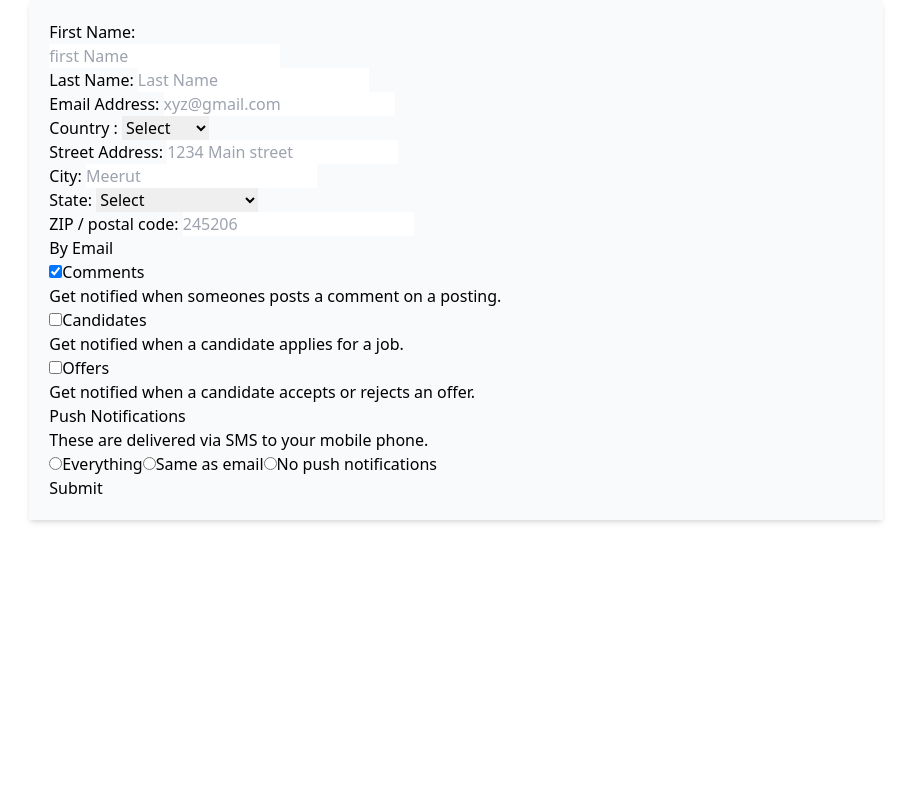
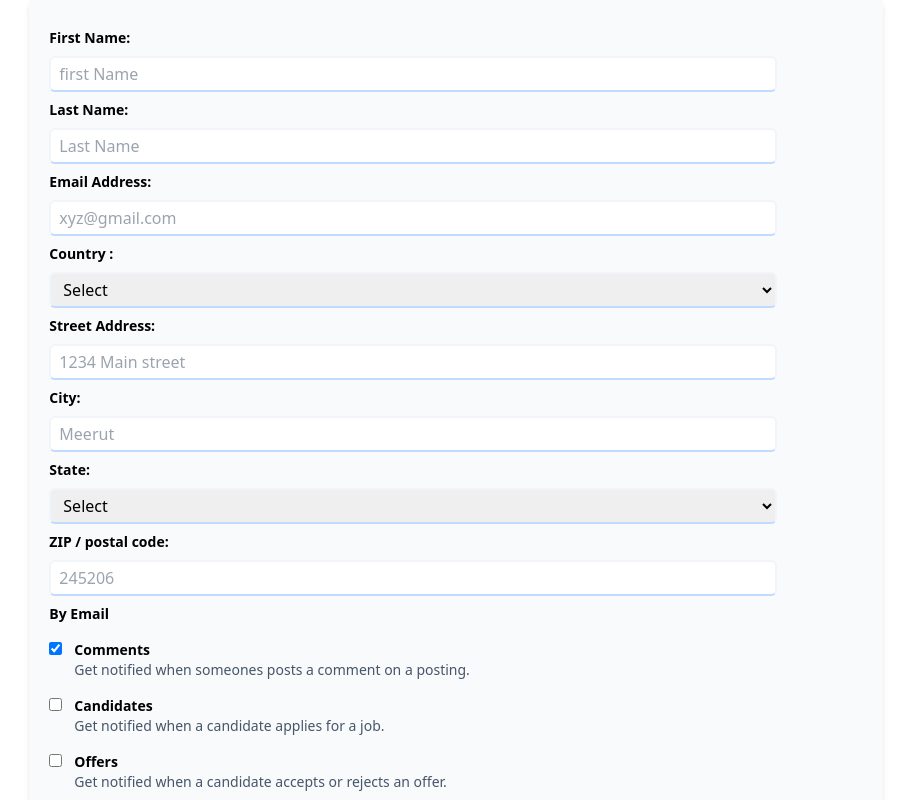
Before and after one commit to Gittushar88448/react-Form, a React (Create React App) app: page / in a window 1280 px wide. Shown: the top 800 px of the page, without its empty margins (184-1095 px from the left). Built offline with nearby package versions, Linux system fonts and the light colour scheme.

Commit message:
adding tailwind css to whole code

```diff
--- a/src/App.js
+++ b/src/App.js
@@ -3,24 +3,24 @@ import { useState } from "react";
 function App() {
   const [formData, setFormData] = useState({
     firstName: "", lastName: "", email: "", country: "",
-    streetAddress: "", city: "", state: "", zip: "",comments:true, candidate:false , offer:false
+    streetAddress: "", city: "", state: "", zip: "", comments: true, candidate: false, offer: false
     , mode: ""
   });
 
   function changeHandler(event) {
 
     setFormData(pre => {
-      const {type , name ,value , checked} = event.target;
+      const { type, name, value, checked } = event.target;
       return {
         ...pre,
-        [name]: type === "checkbox"? checked : value
+        [name]: type === "checkbox" ? checked : value
       }
     }
 
     )
   }
 
-  function submitHandler(event){
+  function submitHandler(event) {
     event.preventDefault();
     console.log("data is printing");
     console.log(formData);
@@ -28,12 +28,12 @@ function App() {
 
   return (
     <div className="App">
-      <form className="w-8/12 flex flex-col mx-auto bg-slate-50 shadow-md items-start px-5 py-5">
+      <form className="w-8/12 flex flex-col mx-auto bg-slate-50 shadow-md items-start px-5 relative py-5">
 
         <div className="flex flex-col ">
-            <label htmlFor="fname">First Name: </label>
+          <label htmlFor="fname" className="text-sm font-bold py-2 ">First Name: </label>
 
-            <input className=" border-black"
+          <input className="w-8/12 rounded-md border-2 border-slate-100 w-[45.5rem] border-b-blue-200 px-2 py-1"
             type="text"
             onChange={changeHandler}
             placeholder="first Name"
@@ -43,10 +43,10 @@ function App() {
           />
         </div>
 
-          <div>
-            <label htmlFor="lastName">Last Name: </label>
+        <div className="flex flex-col ">
+          <label htmlFor="lastName" className="text-sm font-bold py-2 ">Last Name: </label>
 
-            <input className=" border-black"
+          <input className="w-8/12 rounded-md border-2 border-slate-100 w-[45.5rem] border-b-blue-200 px-2 py-1"
             type="text"
             onChange={changeHandler}
             placeholder="Last Name"
@@ -56,10 +56,10 @@ function App() {
           />
         </div>
 
-          <div>
-            <label htmlFor="email">Email Address: </label>
+        <div className="flex flex-col ">
+          <label htmlFor="email" className="text-sm font-bold py-2 ">Email Address: </label>
 
-            <input className=" border-black"
+          <input className="w-8/12 rounded-md border-2 border-slate-100 w-[45.5rem] border-b-blue-200 px-2 py-1"
             type="email"
             onChange={changeHandler}
             placeholder="xyz@gmail.com"
@@ -69,9 +69,9 @@ function App() {
           />
         </div>
 
-          <div>
-            <label htmlFor="country">Country : </label>
-            <select
+        <div className="flex flex-col ">
+          <label htmlFor="country" className="text-sm font-bold py-2 ">Country : </label>
+          <select className="w-8/12 rounded-md border-2 border-slate-100 w-[45.5rem] border-b-blue-200 px-2 py-1"
             name="country"
             id="country"
             value={formData.country}
@@ -88,10 +88,10 @@ function App() {
         </div>
 
 
-          <div>
-            <label htmlFor="streetAddress">Street Address: </label>
+        <div className="flex flex-col ">
+          <label htmlFor="streetAddress" className="text-sm font-bold py-2 ">Street Address: </label>
 
-            <input className=" border-black"
+          <input className="w-8/12 rounded-md border-2 border-slate-100 w-[45.5rem] border-b-blue-200 px-2 py-1"
             type="text"
             onChange={changeHandler}
             placeholder="1234 Main street "
@@ -101,10 +101,10 @@ function App() {
           />
         </div>
 
-          <div>
-            <label htmlFor="city">City: </label>
+        <div className="flex flex-col ">
+          <label htmlFor="city" className="text-sm font-bold py-2 ">City: </label>
 
-            <input className=" border-black"
+          <input className="w-8/12 rounded-md border-2 border-slate-100 w-[45.5rem] border-b-blue-200 px-2 py-1"
             type="text"
             onChange={changeHandler}
             placeholder="Meerut"
@@ -115,9 +115,9 @@ function App() {
         </div>
 
 
-          <div>
-            <label htmlFor="state">State: </label>
-            <select
+        <div className="flex flex-col ">
+          <label htmlFor="state" className="text-sm font-bold py-2 ">State: </label>
+          <select className="w-8/12 rounded-md border-2 border-slate-100 w-[45.5rem] border-b-blue-200 px-2 py-1"
             name="state"
             id="state"
             onChange={changeHandler}
@@ -157,10 +157,10 @@ function App() {
         </div>
 
 
-          <div>
-            <label htmlFor="zip">ZIP / postal code: </label>
+        <div className="flex flex-col ">
+          <label htmlFor="zip" className="text-sm font-bold py-2 ">ZIP / postal code: </label>
 
-            <input className=" border-black"
+          <input className="w-8/12 rounded-md border-2 border-slate-100 w-[45.5rem] border-b-blue-200 px-2 py-1"
             type="text"
             onChange={changeHandler}
             placeholder="245206"
@@ -172,20 +172,25 @@ function App() {
 
         {/* radio and checkbox section */}
 
-          <p>By Email</p>
+        <p className="text-sm font-bold py-2 ">By Email</p>
         <div>
+          <div className="flex gap-3 items-baseline">
+
             <input
               type="checkbox"
               onChange={changeHandler}
               name="comments"
               id="isVisible1"
-            checked = {formData.comments}
+              checked={formData.comments}
             />
-            <label htmlFor="isVisible1">
-              Comments <p>Get notified when
+            <label htmlFor="isVisible1" className="text-sm font-semibold py-2">
+              Comments <p className="text-slate-600 font-normal">Get notified when
                 someones posts a comment on a posting.</p>
             </label>
 
+          </div >
+
+          <div className="flex gap-3 items-baseline">
             <input
               type="checkbox"
               name="candidate"
@@ -193,11 +198,13 @@ function App() {
               id="isVisible2"
               checked={formData.candidate}
             />
-            <label htmlFor="isVisible2">
-              Candidates <p>Get notified when a candidate
+            <label htmlFor="isVisible2" className="text-sm font-semibold py-2">
+              Candidates <p className="text-slate-600 font-normal">Get notified when a candidate
                 applies for a job.</p>
             </label>
+          </div>
 
+          <div className="flex gap-3 items-baseline">
             <input
               type="checkbox"
               name="offer"
@@ -205,27 +212,33 @@ function App() {
               id="isVisible3"
               checked={formData.offer}
             />
-            <label htmlFor="isVisible3">
-              Offers <p>Get notified when a candidate accepts
+            <label htmlFor="isVisible3" className="text-sm font-semibold py-2">
+              Offers <p className="text-slate-600 font-normal">Get notified when a candidate accepts
                 or rejects an offer.</p>
             </label>
+          </div>
 
         </div>
 
-        <h3>Push Notifications</h3>
-        <p>These are delivered via SMS to your mobile phone.</p>
+        <div className="flex flex-col">
+          <h3 className="text-sm font-bold ">Push Notifications</h3>
+          <p className="text-slate-600 font-normal text-sm">These are delivered via SMS to your mobile phone.</p>
+        </div>
 
-        <fieldset>
+        <fieldset className="flex flex-col gap-y-2 py-3">
+          <div className="flex gap-3">
           <input
             type="radio"
             name="mode"
             value="Everything"
             onChange={changeHandler}
             id="Everything"
-          checked = {formData.mode === 'Everything'}
+            checked={formData.mode === 'Everything'}
           />
           <label htmlFor="Everything">Everything</label>
+          </div>
 
+          <div className="flex gap-3">
           <input
             type="radio"
             name="mode"
@@ -236,7 +249,9 @@ function App() {
 
           />
           <label htmlFor="sameEmail">Same as email</label>
+          </div>
 
+          <div className="flex gap-3">
           <input
             type="radio"
             name="mode"
@@ -248,10 +263,11 @@ function App() {
 
           />
           <label htmlFor="noNotification">No push notifications</label>
+          </div>
 
         </fieldset>
 
-        <button type="submit" onClick={submitHandler}>Submit</button>
+        <button type="submit" onClick={submitHandler} className="bg-blue-500 px-4 py-2 font-semibold hover:bg-blue-400 rounded-md">Submit</button>
 
       </form>
     </div>
```
Lines whose indentation alone changed are shown as unchanged.
